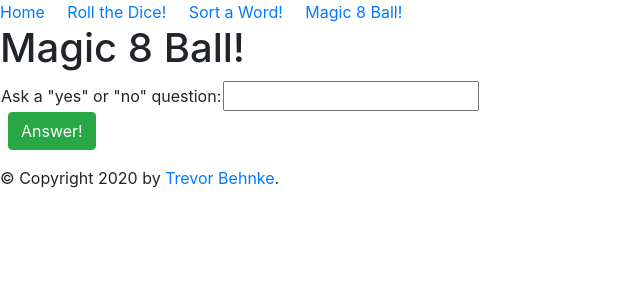
After one commit to trevorbehnke/dumb-games, a Flask app: page /magic8ball in a window 1280 px wide. The commit adds this page. Shown: the top 300 px of the page, without its empty margins (0-640 px from the left). Run offline with Flask 2, Linux system fonts and the light colour scheme; some libraries are stand-ins or nearby versions.

Commit message:
magic8ball

```diff
--- /dev/null
+++ b/Magic8.py
@@ -0,0 +1,32 @@
+import random
+
+response = [
+    'As I see it, yes.',
+    'Ask again later.',
+    'Better not tell you now.',
+    'Cannot predict now.',
+    'Concentrate and ask again.',
+    'Don’t count on it.',
+    'It is certain.',
+    'It is decidedly so.',
+    'Most likely.',
+    'My reply is no.',
+    'My sources say no.',
+    'Outlook not so good.',
+    'Outlook good.',
+    'Reply hazy, try again.',
+    'Signs point to yes.',
+    'Very doubtful.',
+    'Without a doubt.',
+    'Yes.',
+    'Yes – definitely.',
+    'You may rely on it.'
+        ]
+
+class Magic8ball:
+
+    def __init__(self, question):
+        self.question = question
+
+    def ask(self):
+        return random.choice(response)
--- a/main.py
+++ b/main.py
@@ -1,6 +1,8 @@
 from flask import Flask, render_template, request
 from Die import Die
 from Sort import Sort
+from Magic8 import Magic8ball, response
+import random
 
 app = Flask(__name__)
 
@@ -10,6 +12,9 @@ dice_roll = Die
 global sortaword
 sortaword = Sort
 
+global magic8ball
+magic8ball = Magic8ball
+
 @app.route('/')
 @app.route('/home')
 def home_page():
@@ -17,7 +22,7 @@ def home_page():
 
 @app.route('/rollthebones')
 def rollthebones_page():
-    return render_template('rollthebones.html', the_title='Roll the Bones!')
+    return render_template('rollthebones.html', the_title='Roll the Dice!')
 
 @app.route('/rollresults', methods=['POST'])
 def roll_die():
@@ -52,3 +57,22 @@ def word_sort():
     sorted_word = my_word.sort_word()
 
     return render_template('sortawordresults.html', the_title=title, the_results=sorted_word)
+
+@app.route('/magic8ball')
+def magic8_page():
+    return render_template('magic8ball.html', the_title='Magic 8 Ball!')
+
+@app.route('/magic8ballresults', methods=['POST'])
+def magic_8():
+    global magic8ball
+
+    question = str(request.form['question'])
+    title = 'Answer: '
+
+    question = Magic8ball(question)
+
+    answer = question.ask()
+    # for x in response:
+    #     return random.choice(response)
+
+    return render_template('magic8ballresults.html', the_title=title, the_results=answer)
--- a/templates/base.html
+++ b/templates/base.html
@@ -1,16 +1,17 @@
 <!DOCTYPE html>
 <html lang="en">
 <head>
-    <meta charset="UTF-8">
-    <meta name="viewport" content="width=device-width, initial-scale=1.0">
+    <meta charset="utf-8">
+    <meta name="viewport" content="width=device-width, initial-scale=1, shrink-to-fit=no">
     <title> {{ the_title }} </title>
-    <link rel="stylesheet" href="https://maxcdn.bootstrapcdn.com/bootstrap/4.0.0/css/bootstrap.min.css" integrity="sha384-Gn5384xqQ1aoWXA+058RXPxPg6fy4IWvTNh0E263XmFcJlSAwiGgFAW/dAiS6JXm" crossorigin="anonymous">
+    <link rel="stylesheet" href="https://stackpath.bootstrapcdn.com/bootstrap/4.1.3/css/bootstrap.min.css" integrity="sha384-MCw98/SFnGE8fJT3GXwEOngsV7Zt27NXFoaoApmYm81iuXoPkFOJwJ8ERdknLPMO" crossorigin="anonymous">    <script data-ad-client="ca-pub-4333258283504042" async src="https://pagead2.googlesyndication.com/pagead/js/adsbygoogle.js"></script>
 </head>
 <body>
     <div class="topnav">
         <a class="active" href="/">Home</a>&nbsp;&nbsp;&nbsp;&nbsp;
-        <a class="active" href="/rollthebones">Roll the Bones!</a>&nbsp;&nbsp;&nbsp;&nbsp;
+        <a class="active" href="/rollthebones">Roll the Dice!</a>&nbsp;&nbsp;&nbsp;&nbsp;
         <a class="active" href="/sortaword">Sort a Word!</a>&nbsp;&nbsp;&nbsp;&nbsp;
+        <a class="active" href="/magic8ball">Magic 8 Ball!</a>&nbsp;&nbsp;&nbsp;&nbsp;
     </div>
     {% block body %}
 
@@ -20,5 +21,8 @@
         &copy; Copyright 2020 by <a href="https://trevorbehnke.com">Trevor Behnke</a>.
         {% endblock %}
     </div>
+    <script src="https://code.jquery.com/jquery-3.3.1.slim.min.js" integrity="sha384-q8i/X+965DzO0rT7abK41JStQIAqVgRVzpbzo5smXKp4YfRvH+8abtTE1Pi6jizo" crossorigin="anonymous"></script>
+    <script src="https://cdnjs.cloudflare.com/ajax/libs/popper.js/1.14.3/umd/popper.min.js" integrity="sha384-ZMP7rVo3mIykV+2+9J3UJ46jBk0WLaUAdn689aCwoqbBJiSnjAK/l8WvCWPIPm49" crossorigin="anonymous"></script>
+    <script src="https://stackpath.bootstrapcdn.com/bootstrap/4.1.3/js/bootstrap.min.js" integrity="sha384-ChfqqxuZUCnJSK3+MXmPNIyE6ZbWh2IMqE241rYiqJxyMiZ6OW/JmZQ5stwEULTy" crossorigin="anonymous"></script>
 </body>
 </html>
--- /dev/null
+++ b/templates/magic8ball.html
@@ -0,0 +1,17 @@
+{% extends 'base.html' %}
+
+{% block body %}
+
+<h1>{{ the_title }}</h1>
+
+<form method='POST' action='/magic8ballresults'>
+    <table>
+        <tr>
+            <td>Ask a "yes" or "no" question: </td>
+            <td><input name='question' type='text' width='60'></td>
+        </tr>
+    </table>
+    <p><button class="btn btn-success ml-2" type="submit">Answer!</button></p>
+</form>
+
+{% endblock %}
--- a/templates/rollthebones.html
+++ b/templates/rollthebones.html
@@ -7,15 +7,15 @@
 <form method='POST' action='/rollresults'>
     <table>
         <tr>
-            <td>Sides: </td>
+            <td>How many sides do you want the die to have: </td>
             <td><input name='sides' type='number' width='60'></td>
         </tr>
         <tr>
-            <td>Quantity: </td>
+            <td>How many die do you want to roll: </td>
             <td><input name='quantity' type='number' width='60'></td>
         </tr>
     </table>
-    <p><input value='Roll!' type='SUBMIT'></p>
+    <p><button class="btn btn-success ml-2" type="submit">Roll!</button></p>
 </form>
 
 {% endblock %}
--- a/templates/sortaword.html
+++ b/templates/sortaword.html
@@ -11,7 +11,7 @@
             <td><input name='x_word' type='text' width='60'></td>
         </tr>
     </table>
-    <p><input value='Sort!' type='SUBMIT'></p>
+    <p><button class="btn btn-success ml-2" type="submit">Sort!</button></p>
 </form>
 
 {% endblock %}
```
Also changed, not shown: templates/magic8ballresults.html (added, +9 -0 lines).
